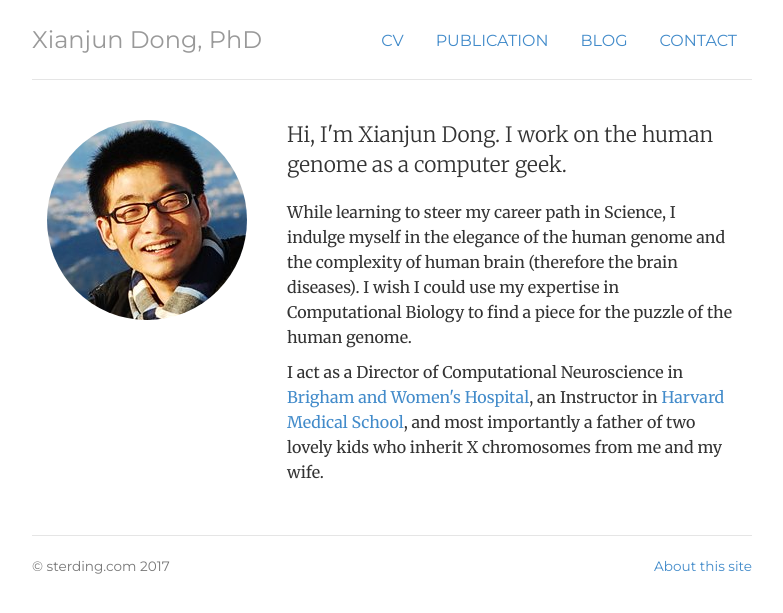
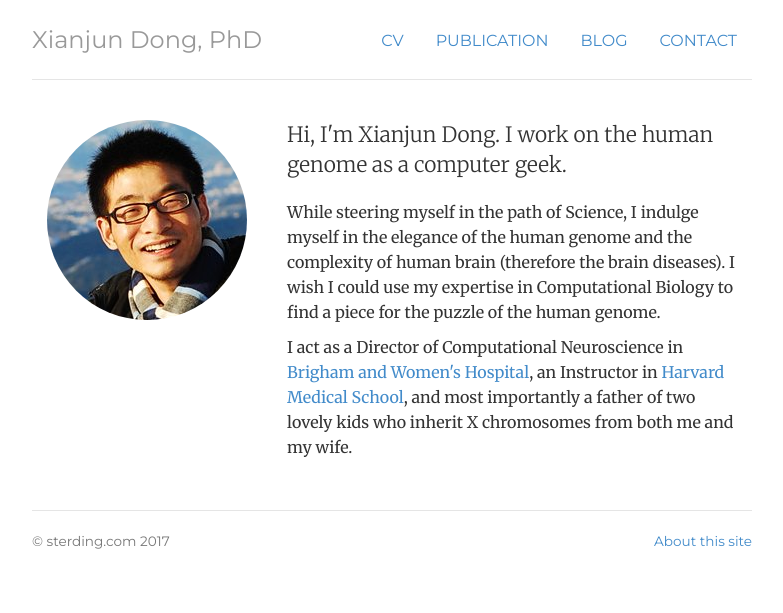
Before and after one commit to sterding/sterding.github.io, a Jekyll site: the page built from index.html, in a window 1280 px wide. Shown: the top 613 px of the page, without its empty margins (248-1031 px from the left). Built offline with Jekyll 4.4.1, drawn with Linux system fonts in a browser that asks for light colours.

Commit message:
update index

```diff
--- a/index.html
+++ b/index.html
@@ -13,8 +13,8 @@
 	</div>
 	<div itemscope itemtype="http://data-vocabulary.org/Person" class="col-sm-8">
 	<p class="lead">Hi, I'm Xianjun Dong. I work on the human genome as a computer geek.</p>
-	<p>While learning to steer my career path in Science, I indulge myself in the elegance of the human genome and the complexity of human brain (therefore the brain diseases). I wish I could use my expertise in Computational Biology to find a piece for the puzzle of the human genome. </p>
-	<p>I act as a Director of Computational Neuroscience in <a href="http://www.brighamandwomens.org">Brigham and Women's Hospital</a>, an Instructor in <a href="http://hms.harvard.edu">Harvard Medical School</a>, and most importantly a father of two lovely kids who inherit X chromosomes from me and my wife.</p>
+	<p>While steering myself in the path of Science, I indulge myself in the elegance of the human genome and the complexity of human brain (therefore the brain diseases). I wish I could use my expertise in Computational Biology to find a piece for the puzzle of the human genome. </p>
+	<p>I act as a Director of Computational Neuroscience in <a href="http://www.brighamandwomens.org">Brigham and Women's Hospital</a>, an Instructor in <a href="http://hms.harvard.edu">Harvard Medical School</a>, and most importantly a father of two lovely kids who inherit X chromosomes from both me and my wife.</p>
 
 	</div>
 </div>
```
